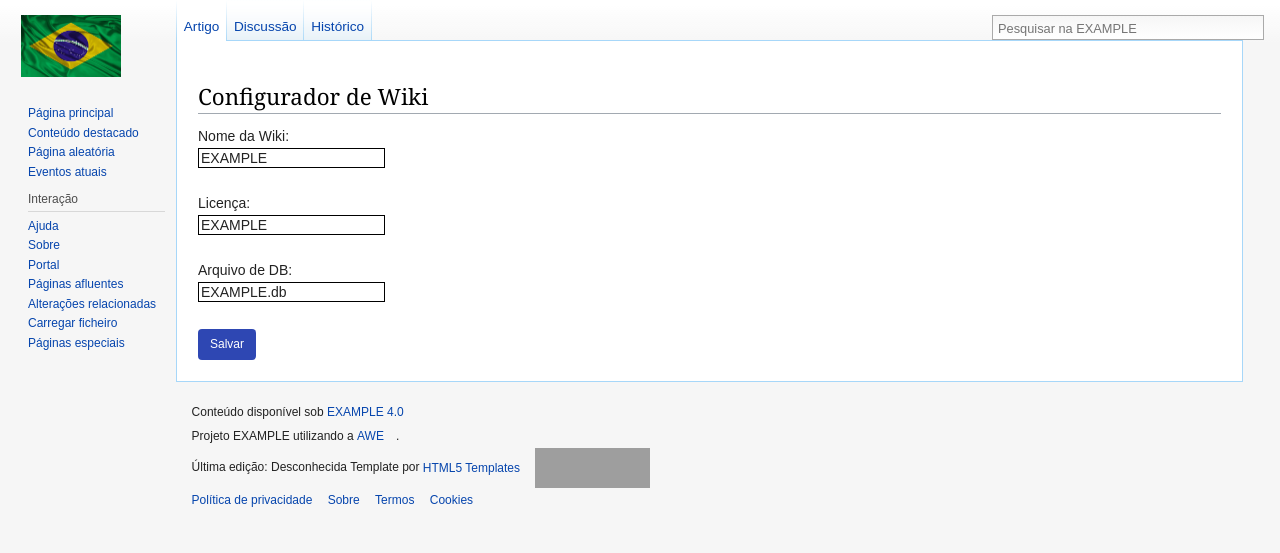
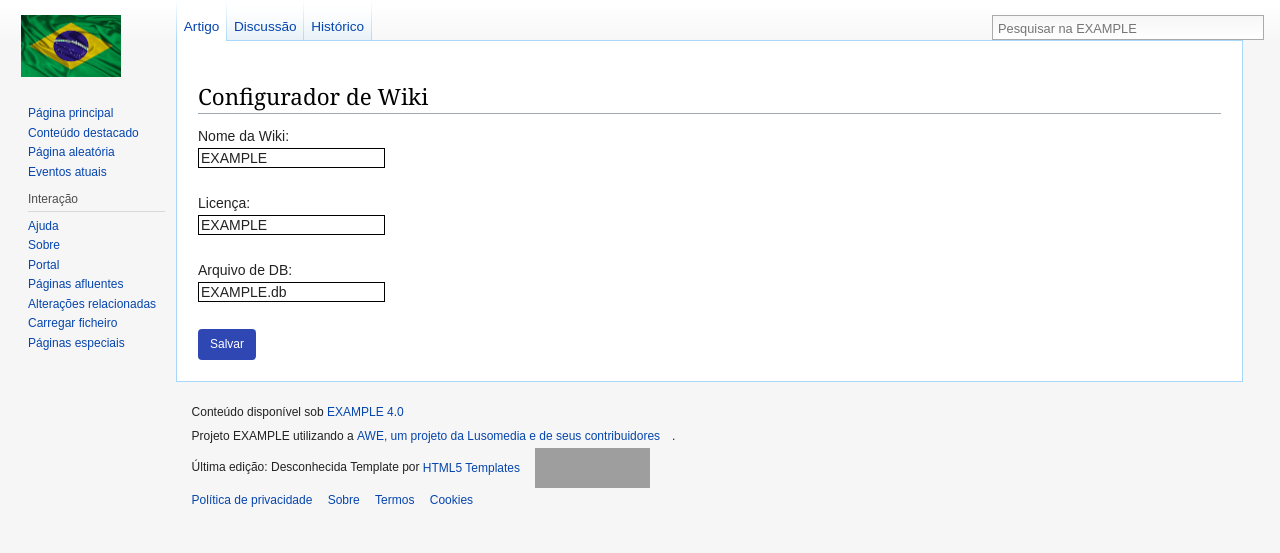
Before and after one commit to apologxx2of/AWE, a Flask app: page /config in a window 1280 px wide. Shown: the part 36-589 px from the top of the page. Run offline with Flask 3, Linux system fonts and the light colour scheme; parts of the project's set-up code (start-up, migrations or seed data) failed here and were passed over; some libraries are stand-ins or nearby versions; some web fonts are replaced; grey boxes are pictures that could not be loaded.

Commit message:
Update project attribution in footer

```diff
--- a/templates/base.html
+++ b/templates/base.html
@@ -120,7 +120,7 @@
         <!-- Footer -->
         <div class="pagefooter">
             Conteúdo disponível sob <a href="https://creativecommons.org/licenses/{{ LICENSE[3:] }}/4.0/deed.pt-br">{{ LICENSE }} 4.0</a><br>
-            Projeto {{ APP_TITLE }} utilizando a <a href="https://sites.google.com/view/ApoloWikiEngine">AWE</a>.<br>
+            Projeto {{ APP_TITLE }} utilizando a <a href="https://sites.google.com/view/lusomedia">AWE, um projeto da Lusomedia e de seus contribuidores</a>.<br>
             Última edição: {{ last_edited|default("Desconhecida") }}
             Template por <a href="http://html5-templates.com/" target="_blank" rel="nofollow">HTML5 Templates</a>
             <a href="https://creativecommons.org/licenses/{{ LICENSE[3:] }}/4.0/deed.pt-br"><img src="{{ url_for('static', filename='img/' ~ LICENSE ~ '.png') }}" width="115px" height="40px"></a>
```
